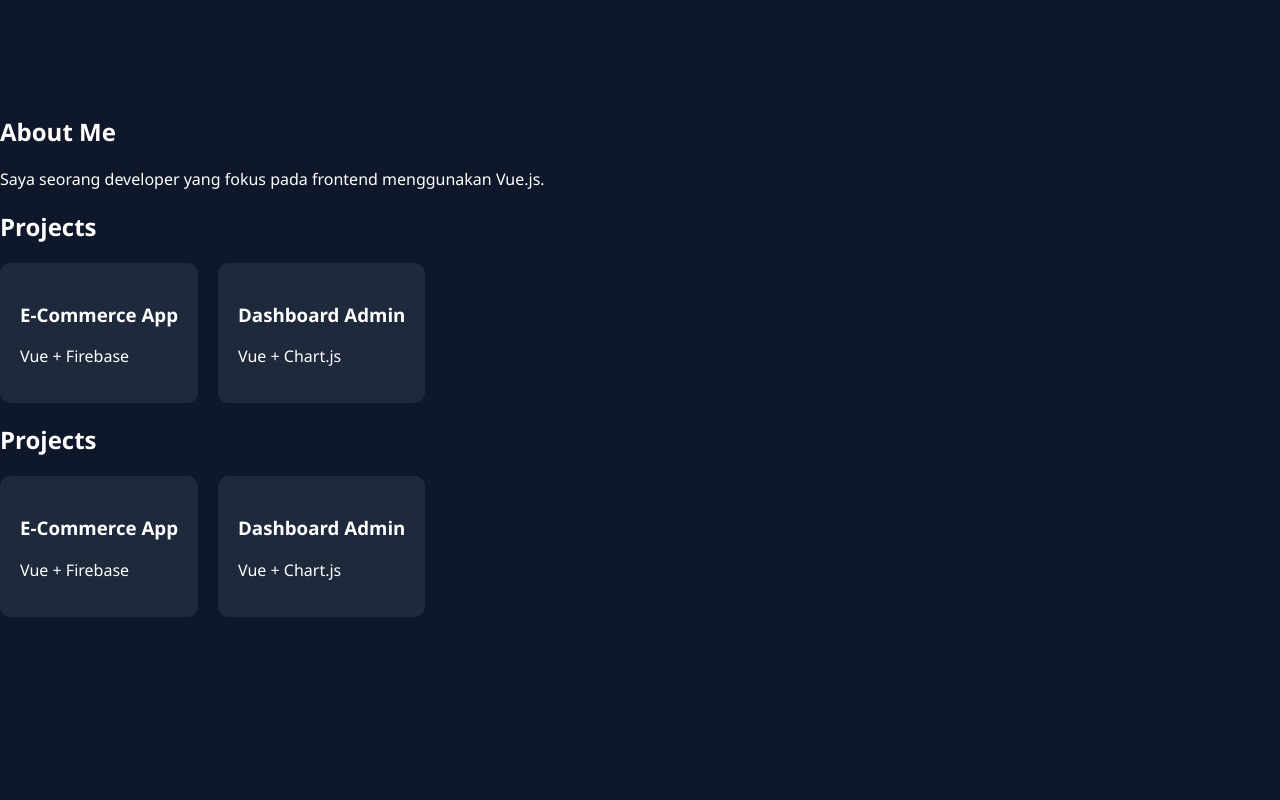
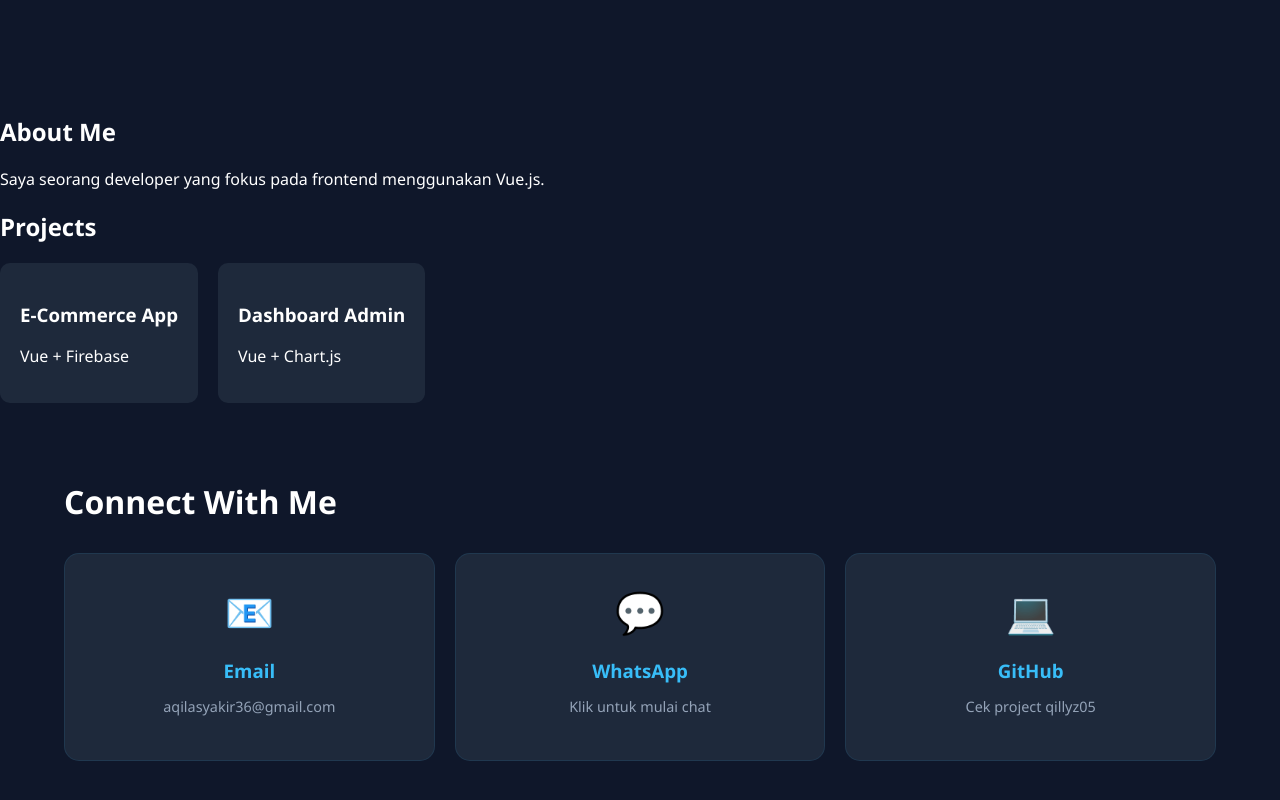
Before and after one commit to qillyz05/portfolio-Aqila-Syakir, a Vue app: page / in a window 1280 px wide. Shown: the part 368-1168 px from the top of the page. Before the commit the page ends 985 px from the top, so only its background shows below. Built offline with nearby package versions, Linux system fonts and the light colour scheme.

Commit message:
Update Contact.vue

```diff
--- a/src/components/Contact.vue
+++ b/src/components/Contact.vue
@@ -1,30 +1,89 @@
 <template>
-  <section id="projects">
-    <h2>Projects</h2>
+  <section id="contact">
+    <h2>Connect With Me</h2>
     <div class="grid">
-      <div class="card" v-for="project in projects" :key="project.title">
-        <h3>{{ project.title }}</h3>
-        <p>{{ project.desc }}</p>
-      </div>
+      <!-- Perulangan untuk Social Links -->
+      <a v-for="social in socials" :key="social.title" :href="social.link" target="_blank" class="card-link">
+        <div class="card">
+          <div class="icon">{{ social.icon }}</div>
+          <h3>{{ social.title }}</h3>
+          <p>{{ social.desc }}</p>
+        </div>
+      </a>
     </div>
   </section>
 </template>
 
 <script setup>
-const projects = [
-  { title: "E-Commerce App", desc: "Vue + Firebase" },
-  { title: "Dashboard Admin", desc: "Vue + Chart.js" },
+const socials = [
+  {
+    title: "Email",
+    desc: "aqilasyakir36@gmail.com",
+    link: "mailto:aqilasyakir36@gmail.com",
+    icon: "📧"
+  },
+  {
+    title: "WhatsApp",
+    desc: "Klik untuk mulai chat",
+    link: "https://wa.me/628XXXXXXXXXX", // Ganti dengan nomor WA kamu
+    icon: "💬"
+  },
+  {
+    title: "GitHub",
+    desc: "Cek project qillyz05",
+    link: "https://github.com/qillyz05",
+    icon: "💻"
+  }
 ]
 </script>
 
 <style scoped>
+#contact {
+  padding: 50px 5%;
+}
+
+h2 {
+  color: #ffffff;
+  margin-bottom: 30px;
+  font-size: 2rem;
+}
+
 .grid {
-  display: flex;
+  display: grid;
+  grid-template-columns: repeat(auto-fit, minmax(250px, 1fr));
   gap: 20px;
 }
+
+.card-link {
+  text-decoration: none; /* Menghapus garis bawah pada link */
+  color: inherit;
+  transition: transform 0.3s ease;
+}
+
+.card-link:hover {
+  transform: translateY(-5px); /* Efek melayang saat di-hover */
+}
+
 .card {
   background: #1e293b;
-  padding: 20px;
-  border-radius: 10px;
+  padding: 30px;
+  border-radius: 15px;
+  border: 1px solid rgba(56, 189, 248, 0.1);
+  text-align: center;
+}
+
+.icon {
+  font-size: 2.5rem;
+  margin-bottom: 15px;
+}
+
+h3 {
+  color: #38bdf8;
+  margin-bottom: 10px;
+}
+
+p {
+  color: #94a3b8;
+  font-size: 0.9rem;
 }
 </style>
```
